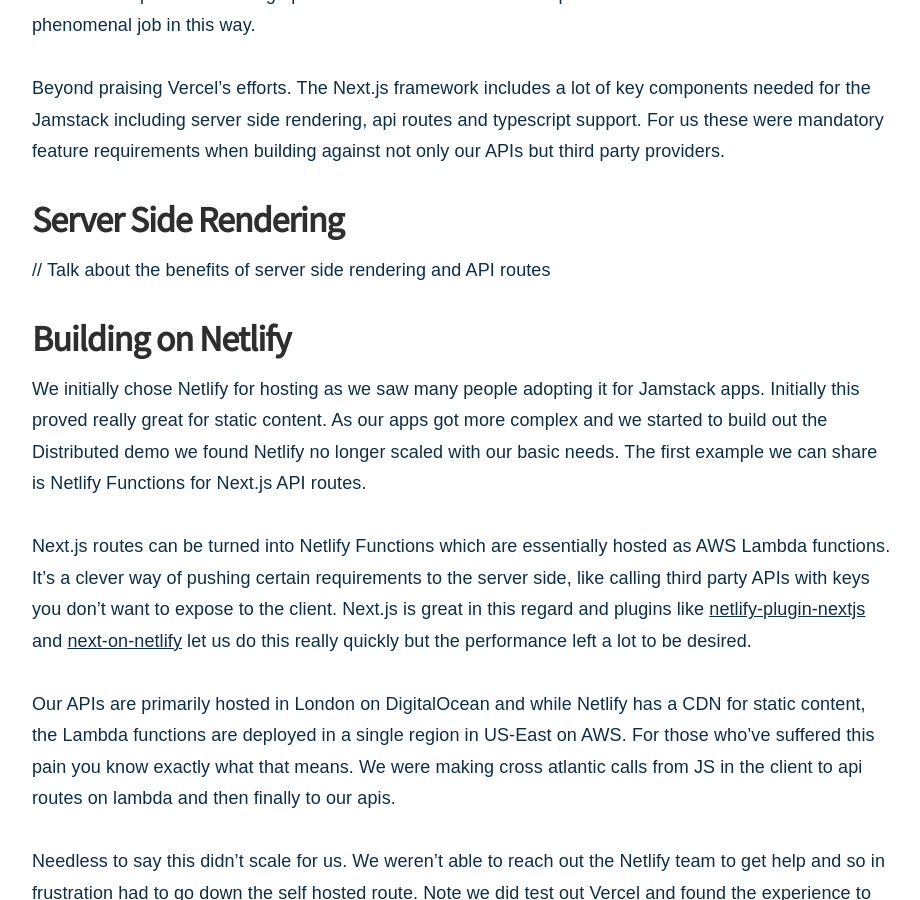
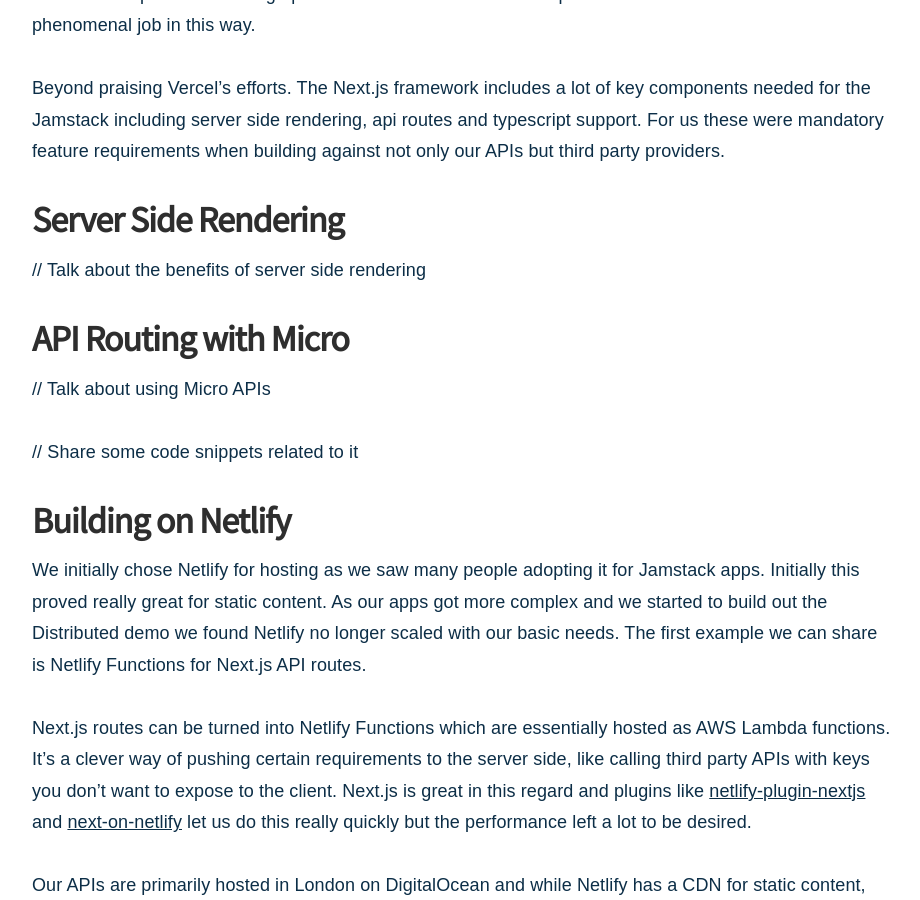
Before and after one commit to m3o/blog.m3o.com, a Jekyll site: the page built from _posts/2021-03-30-how-we-built-distributed-using-nextjs-and-micro.md, in a window 1280 px wide and 900 px high, scrolled down 2900 px. Shown: the whole window, without its empty margins (178-1098 px from the left). Built offline with Jekyll 4.4.1, drawn with Linux system fonts in a browser that asks for light colours; nearby versions of some CDN libraries.

Commit message:
checkpoint

```diff
--- a/_posts/2021-03-30-how-we-built-distributed-using-nextjs-and-micro.md
+++ b/_posts/2021-03-30-how-we-built-distributed-using-nextjs-and-micro.md
@@ -52,7 +52,13 @@
 
 ## Server Side Rendering
 
-// Talk about the benefits of server side rendering and API routes
+// Talk about the benefits of server side rendering
+
+## API Routing with Micro
+
+// Talk about using Micro APIs
+
+// Share some code snippets related to it
 
 ## Building on Netlify
 
```
